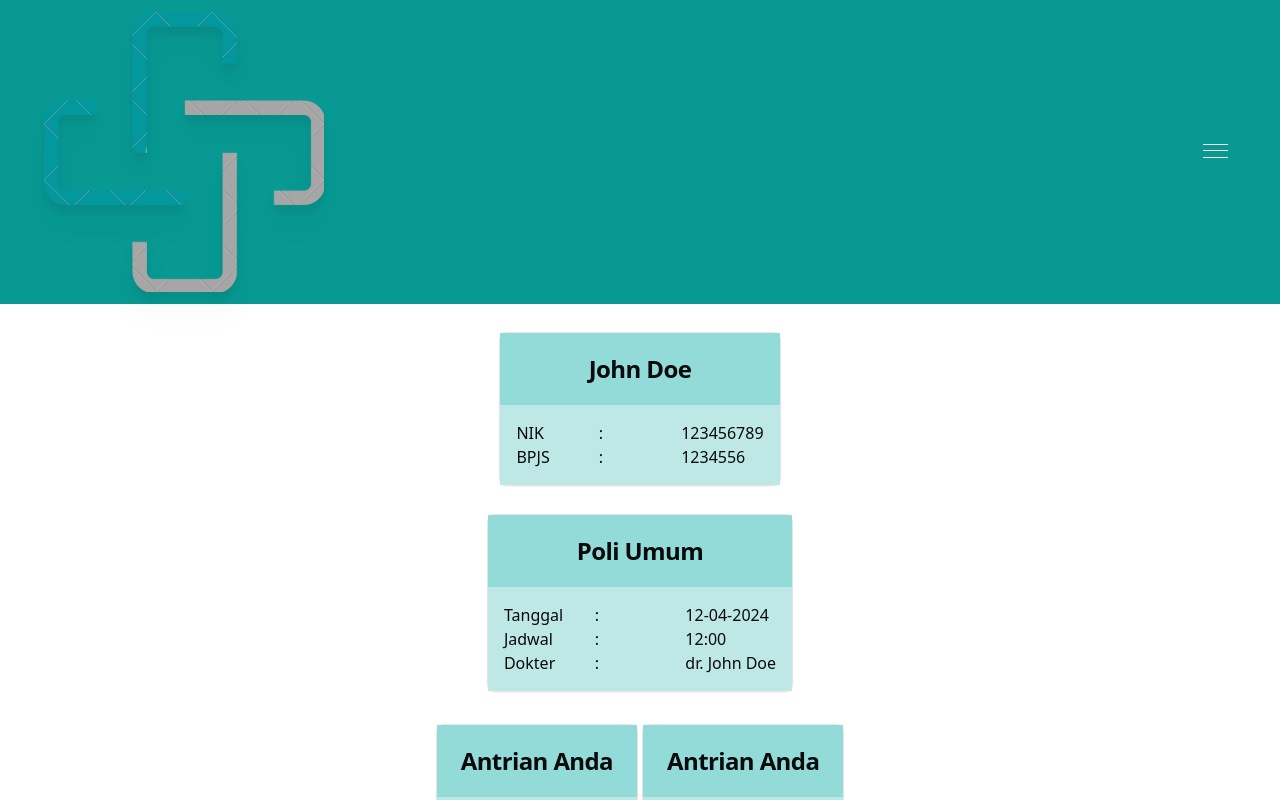
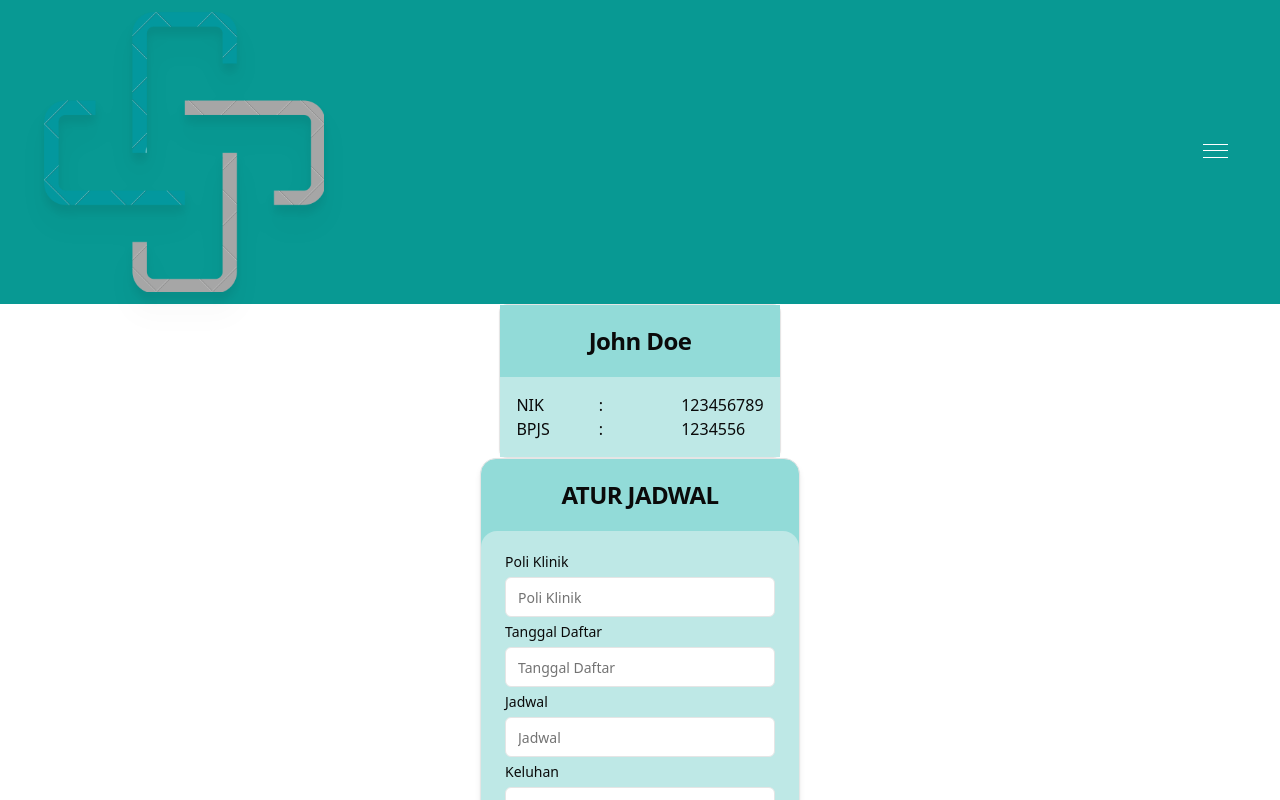
Before and after one commit to Medqueue-Alta/Medqueue-FE, a React (Vite) app: page / in a window 1280 px wide. Built offline with nearby package versions, Linux system fonts and the light colour scheme.

Commit message:
feat: added reservation page

```diff
--- a/package.json
+++ b/package.json
@@ -11,6 +11,7 @@
   },
   "dependencies": {
     "@hookform/resolvers": "^3.3.4",
+    "@radix-ui/react-checkbox": "^1.0.4",
     "@radix-ui/react-dropdown-menu": "^2.0.6",
     "@radix-ui/react-label": "^2.0.2",
     "@radix-ui/react-popover": "^1.0.7",
--- a/src/App.tsx
+++ b/src/App.tsx
@@ -1,10 +1,11 @@
-import PatientHome from "./pages/Patient";
+
+import PatientReservation from "./pages/Patient/reservasi";
 
 
 function App() {
   return (
     <>
-      <PatientHome/>
+      <PatientReservation />
     </>
   );
 }
--- a/src/components/PatientInformationCard.tsx
+++ b/src/components/PatientInformationCard.tsx
@@ -10,7 +10,7 @@
   const { nama, NIK, BJPS } = props;
 
   return (
-    <Card className=" w-max h-max self-center">
+    <Card className=" w-max h-max ">
       <CardHeader className="flex flex-row justify-center bg-[#92DBD8]">
         <CardTitle>{nama}</CardTitle>
       </CardHeader>
--- a/src/components/ReservationCard.tsx
+++ b/src/components/ReservationCard.tsx
@@ -9,16 +9,14 @@
 const { children } = props;
 
   return (
-    <div className="w-full h-screen flex justify-center items-center">
-      <Card className="w-4/12 bg-[#92DBD8] rounded-2xl shadow-md">
-        <CardHeader>
-          <CardTitle className="uppercase">Atur Jadwal</CardTitle>
-        </CardHeader>
-        <CardContent className="bg-[#BEE8E6] rounded-2xl ">
-          {children}
-        </CardContent>
-      </Card>
-    </div>
+    <Card className="w-80 bg-[#92DBD8] rounded-2xl shadow-md">
+      <CardHeader className="items-center">
+        <CardTitle className="uppercase text-justify">Atur Jadwal</CardTitle>
+      </CardHeader>
+      <CardContent className="p-6 bg-[#BEE8E6] rounded-2xl ">
+        {children}
+      </CardContent>
+    </Card>
   );
 }
 
--- /dev/null
+++ b/src/components/ui/checkbox.tsx
@@ -0,0 +1,28 @@
+import * as React from "react"
+import * as CheckboxPrimitive from "@radix-ui/react-checkbox"
+import { Check } from "lucide-react"
+
+import { cn } from "@/lib/utils"
+
+const Checkbox = React.forwardRef<
+  React.ElementRef<typeof CheckboxPrimitive.Root>,
+  React.ComponentPropsWithoutRef<typeof CheckboxPrimitive.Root>
+>(({ className, ...props }, ref) => (
+  <CheckboxPrimitive.Root
+    ref={ref}
+    className={cn(
+      "peer h-4 w-4 shrink-0 rounded-sm border border-neutral-200 border-neutral-900 ring-offset-white focus-visible:outline-none focus-visible:ring-2 focus-visible:ring-neutral-950 focus-visible:ring-offset-2 disabled:cursor-not-allowed disabled:opacity-50 data-[state=checked]:bg-neutral-900 data-[state=checked]:text-neutral-50 dark:border-neutral-800 dark:border-neutral-50 dark:ring-offset-neutral-950 dark:focus-visible:ring-neutral-300 dark:data-[state=checked]:bg-neutral-50 dark:data-[state=checked]:text-neutral-900",
+      className
+    )}
+    {...props}
+  >
+    <CheckboxPrimitive.Indicator
+      className={cn("flex items-center justify-center text-current")}
+    >
+      <Check className="h-4 w-4" />
+    </CheckboxPrimitive.Indicator>
+  </CheckboxPrimitive.Root>
+))
+Checkbox.displayName = CheckboxPrimitive.Root.displayName
+
+export { Checkbox }
--- /dev/null
+++ b/src/components/ui/input.tsx
@@ -0,0 +1,25 @@
+import * as React from "react"
+
+import { cn } from "@/lib/utils"
+
+export interface InputProps
+  extends React.InputHTMLAttributes<HTMLInputElement> {}
+
+const Input = React.forwardRef<HTMLInputElement, InputProps>(
+  ({ className, type, ...props }, ref) => {
+    return (
+      <input
+        type={type}
+        className={cn(
+          "flex h-10 w-full rounded-md border border-neutral-200 bg-white px-3 py-2 text-sm ring-offset-white file:border-0 file:bg-transparent file:text-sm file:font-medium placeholder:text-neutral-500 focus-visible:outline-none focus-visible:ring-2 focus-visible:ring-neutral-950 focus-visible:ring-offset-2 disabled:cursor-not-allowed disabled:opacity-50 dark:border-neutral-800 dark:bg-neutral-950 dark:ring-offset-neutral-950 dark:placeholder:text-neutral-400 dark:focus-visible:ring-neutral-300",
+          className
+        )}
+        ref={ref}
+        {...props}
+      />
+    )
+  }
+)
+Input.displayName = "Input"
+
+export { Input }
--- a/src/pages/Patient/reservasi.tsx
+++ b/src/pages/Patient/reservasi.tsx
@@ -1,11 +1,47 @@
-import PatientLayout from '@/components/PatientLayout';
+
+import PatientInformationCard from "@/components/PatientInformationCard";
+import PatientLayout from "@/components/PatientLayout";
+import PatientReservationCard from "@/components/ReservationCard";
+import { Button } from "@/components/ui/button";
+import { Checkbox } from "@/components/ui/checkbox";
+import { Input } from "@/components/ui/input";
+import { Label } from "@/components/ui/label";
+import { Textarea } from "@/components/ui/textarea";
 
 const PatientReservation = () => {
+
   return (
     <PatientLayout>
-      <div>Hello World</div>
+      <div className="grid justify-center justify-items-center items-center h-full">
+        <PatientInformationCard
+          nama="John Doe"
+          NIK="123456789"
+          BJPS="1234556"
+        />
+        <PatientReservationCard>
+          <div className="flex flex-col gap-2">
+            <Label>Poli Klinik</Label>
+            <Input type="text" placeholder="Poli Klinik" />
+            <Label>Tanggal Daftar</Label>
+            <Input type="text" placeholder="Tanggal Daftar" />
+            <Label>Jadwal</Label>
+            <Input type="text" placeholder="Jadwal" />
+            <Label>Keluhan</Label>
+            <Textarea placeholder="Keluhan" className="resize-none" />
+            <div className="flex flex-row gap-2">
+              <Checkbox id="terms2" disabled />
+              <label className="text-sm font-medium leading-none peer-disabled:cursor-not-allowed peer-disabled:opacity-70">
+                Centang Jika Menggunakan BPJS
+              </label>
+            </div>
+            <Button type="submit" className="w-max self-center bg-[#089993]">
+              Submit
+            </Button>
+          </div>
+        </PatientReservationCard>
+      </div>
     </PatientLayout>
   );
-}
+};
 
 export default PatientReservation;
--- /dev/null
+++ b/src/utils/reservation-type.ts
@@ -0,0 +1,20 @@
+import * as z from "zod";
+
+export const reservationSchema = z
+  .object({
+    full_name: z.string().min(1, { message: "Full name is required" }),
+    email: z
+      .string()
+      .min(1, { message: "Email is required" })
+      .email("Not a valid email"),
+    password: z.string().min(6, { message: "Password is required" }),
+    repassword: z.string().min(6, { message: "Password is required" }),
+    role: z.string().default("user"),
+    address: z.string().min(1, { message: "Address is required" }),
+    phone_number: z
+      .string()
+      .min(8, { message: "Phone number minimum length is 8" }),
+  })
+
+
+export type ReservationSchema = z.infer<typeof reservationSchema>;
```
Also changed, not shown: 2 other files (tests, documents, lock files or other folders).
